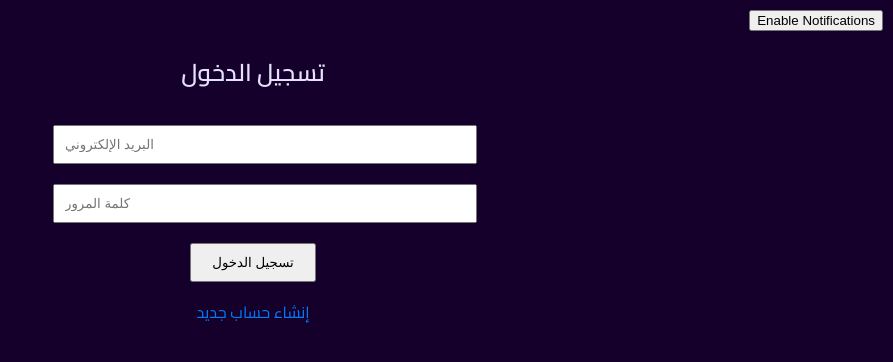
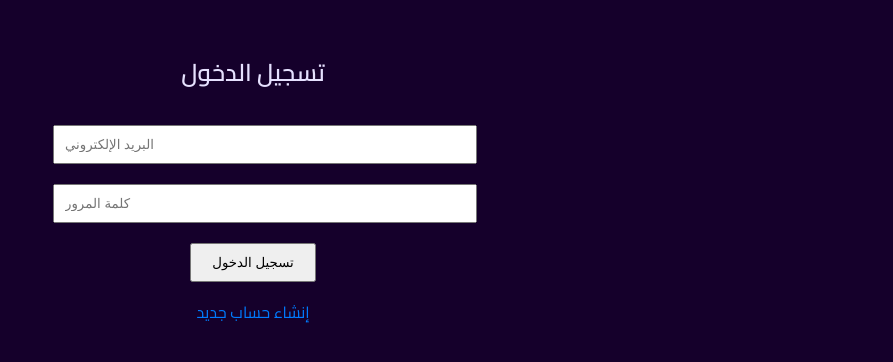
Before and after one commit to Bishoy32584/tofo-app, a React (Create React App) app in the folder frontend/: page / in a window 1280 px wide. Shown: the top 362 px of the page, without its empty margins (387-1280 px from the left). Built offline with nearby package versions, Linux system fonts and the light colour scheme; no server answers.

Commit message:
fix unused socket import

```diff
--- a/frontend/src/App.js
+++ b/frontend/src/App.js
@@ -162,16 +162,6 @@ function App() {
     <ChatProvider>
       <Router>
 
-        <button
-          onClick={async () => {
-            const permission = await Notification.requestPermission();
-            console.log("PERMISSION:", permission);
-          }}
-          style={{ position: "fixed", top: 10, right: 10, zIndex: 1000 }}
-        >
-          Enable Notifications
-        </button>
-
         <Routes>
 
           {!isAuthenticated ? (
```
